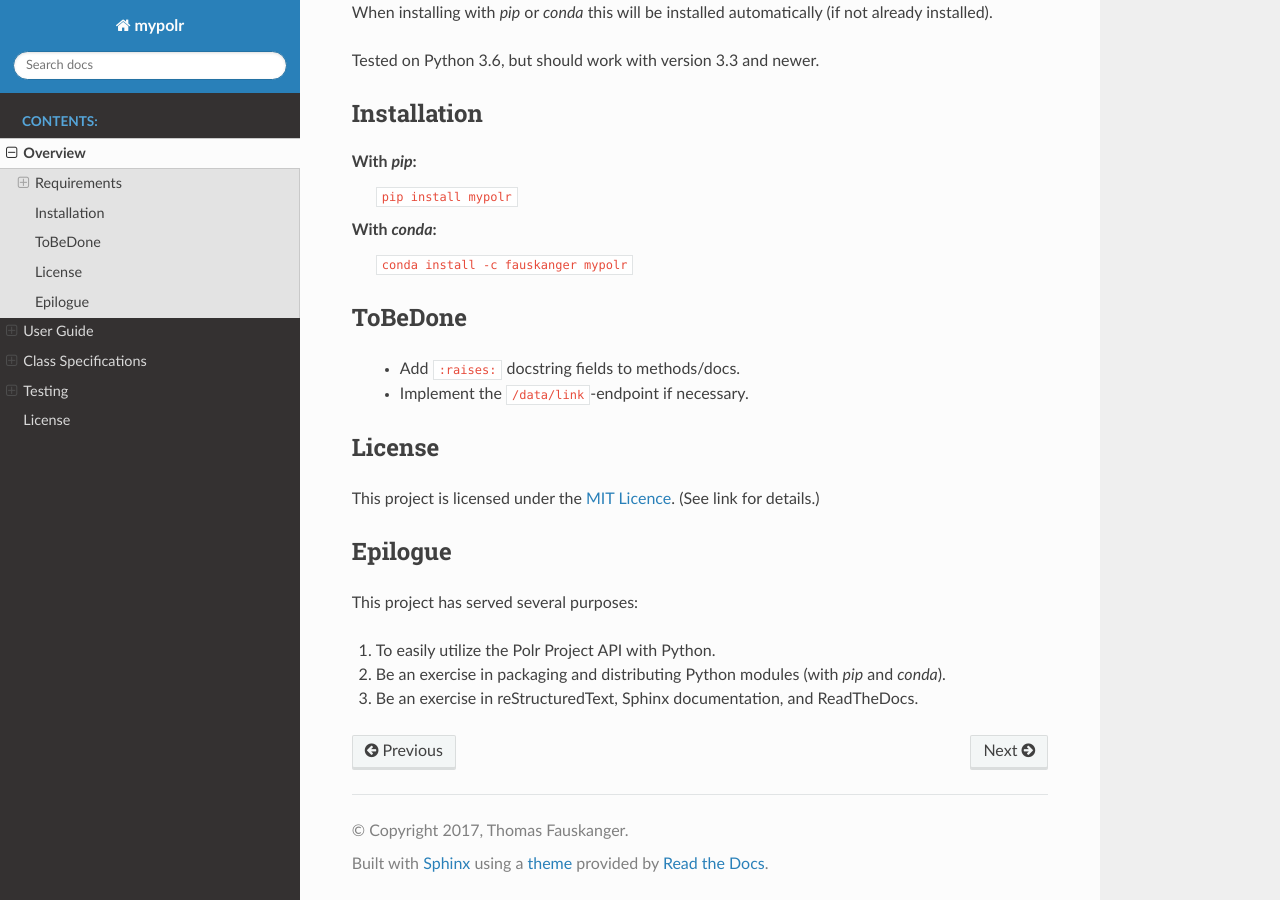
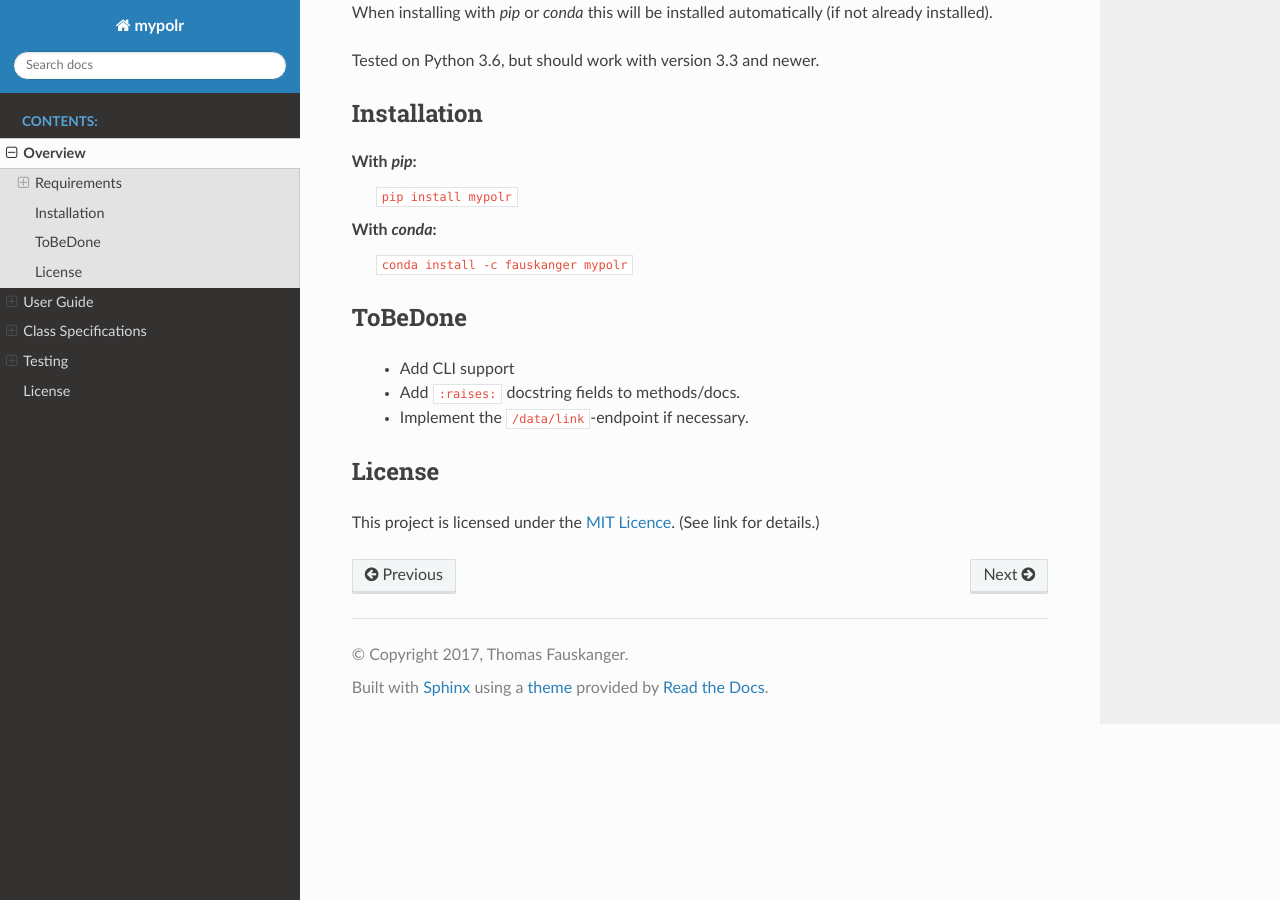
Before and after one commit to fauskanger/mypolr, a Sphinx documentation site: the page built from docs/overview.rst, in a window 1280 px wide and 900 px high, scrolled down 1045 px. Built offline with Sphinx 7.4.7 and the Read the Docs theme 2.0.0, drawn with Linux system fonts in a browser that asks for light colours; some of the changed lines change nothing that is shown.

Commit message:
update docs

```diff
--- a/README.rst
+++ b/README.rst
@@ -61,6 +61,7 @@ With `conda`:
 
 ToBeDone
 ========
+ - Add CLI support
  - Add ``:raises:`` docstring fields to methods/docs.
  - Implement the ``/data/link``-endpoint if necessary.
 
@@ -70,6 +71,7 @@ License
 This project is licensed under the `MIT Licence <https://github.com/fauskanger/mypolr/blob/master/LICENSE>`_.
 (See link for details.)
 
+.. personal_epilogue:
 
 Epilogue
 ========
--- a/docs/overview.rst
+++ b/docs/overview.rst
@@ -1,2 +1,3 @@
 
 .. include:: ../README.rst
+   :end-before: personal_epilogue
```
